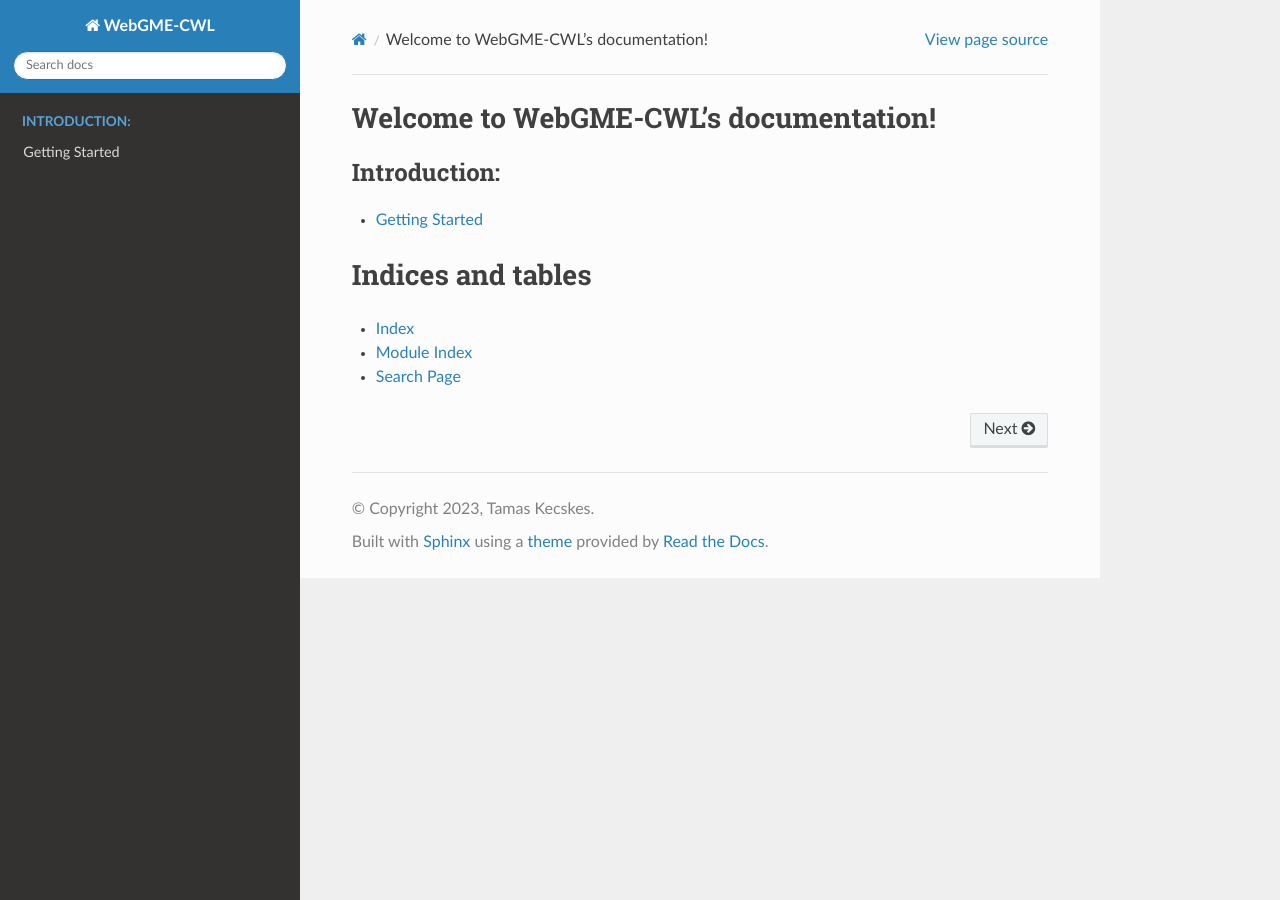
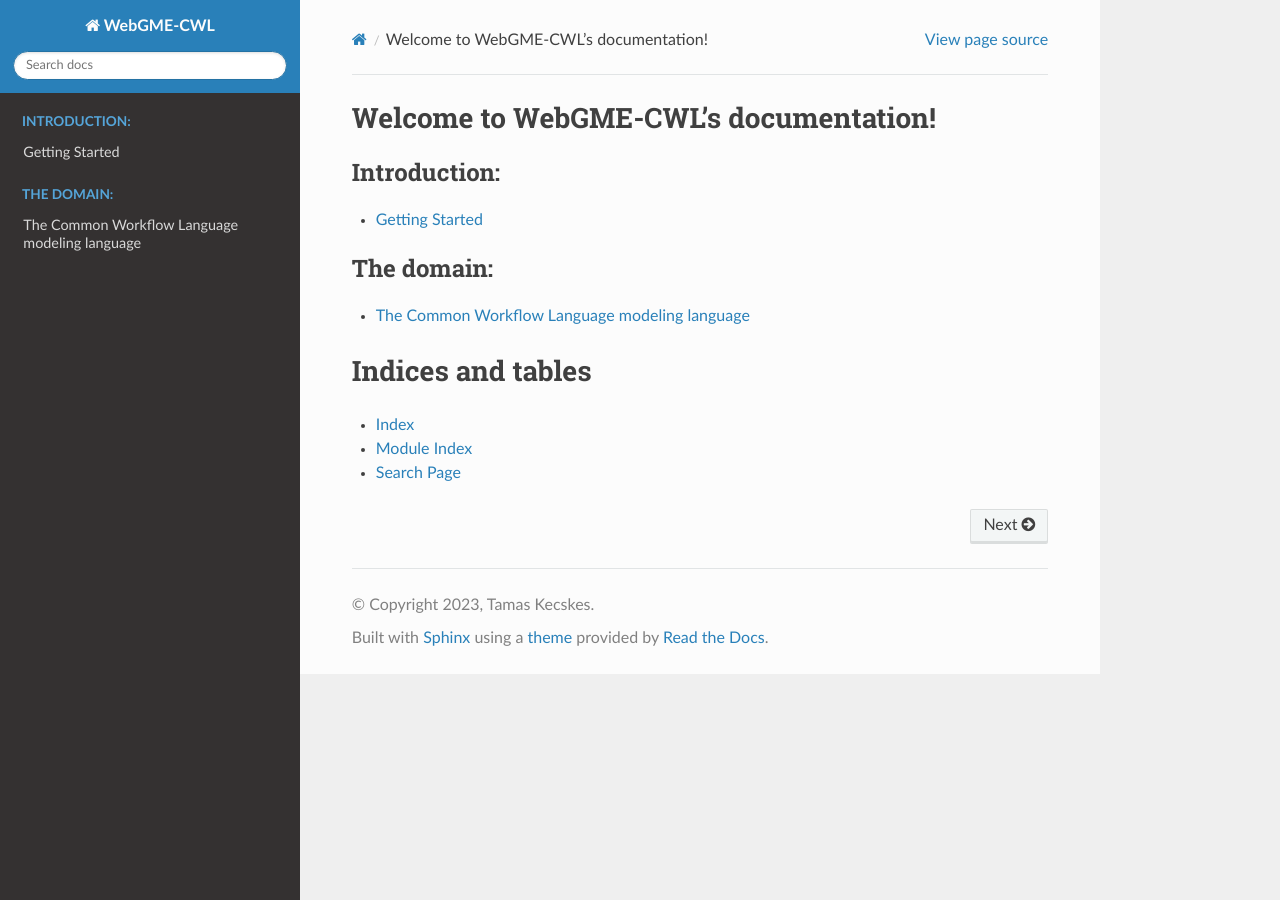
Before and after one commit to webgme/webgme-cwl, a Sphinx documentation site: the page built from docs/index.rst, in a window 1280 px wide. Built offline with Sphinx 7.4.7 and the Read the Docs theme 2.0.0, drawn with Linux system fonts in a browser that asks for light colours.

Commit message:
Adding domain description

```diff
--- /dev/null
+++ b/docs/Introduction/domain.rst
@@ -0,0 +1,21 @@
+The Common Workflow Language modeling language
+==============================================
+
+
+The goal
+________
+
+By developing this visual domain to allow the modeling of CWL workflows
+we hope to bring the complexity of the language to a bearable level (albeit
+the complexity depends on the actual steps one uses). It also allows better
+reuse of components, easier composition of workflows and an overall smoother
+user experience. Leveraging the immense integration potential of the used WebGME
+framework will also allow us to develop checks that would ensure a near
+error-free development.
+
+The main concepts
+_________________
+
+.. image:: ./cwl-domain.jpg
+   :width: 600
+   :alt: Main building blocks of the model language of common workflow language
--- a/docs/index.rst
+++ b/docs/index.rst
@@ -12,6 +12,11 @@
 
    Introduction/about.rst
 
+.. toctree::
+   :maxdepth: 1
+   :caption: The domain:
+
+   Introduction/domain.rst
 
 
 Indices and tables
```
Also changed, not shown: docs/Introduction/cwl-domain.jpg (added), 1 other file.
